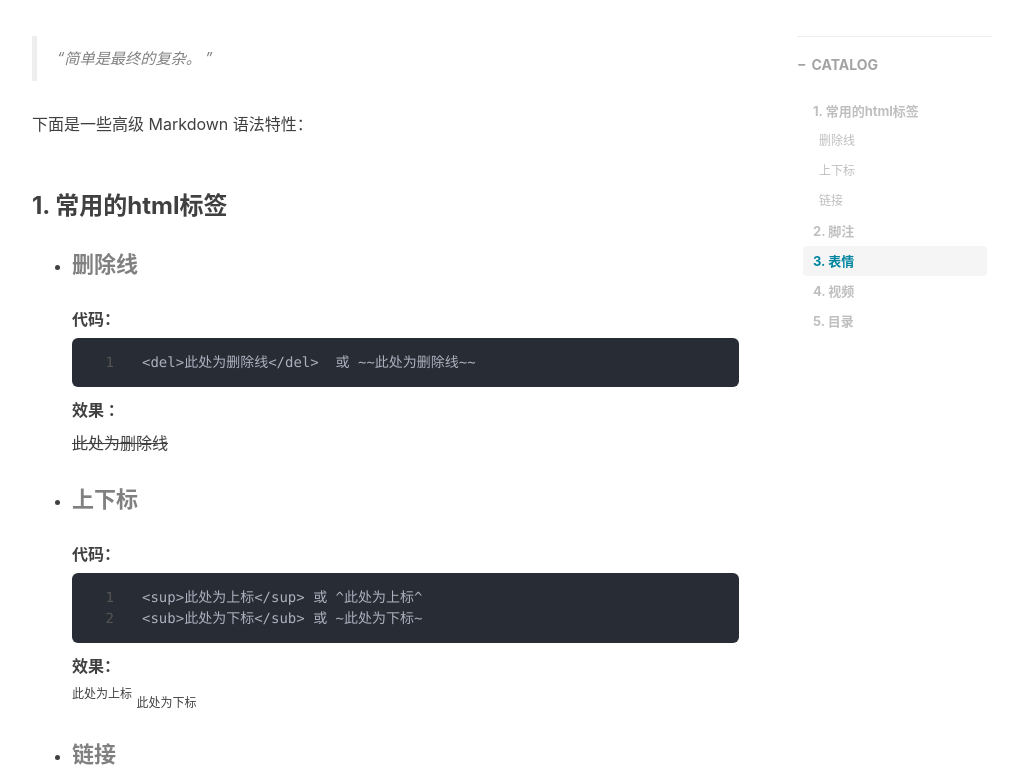
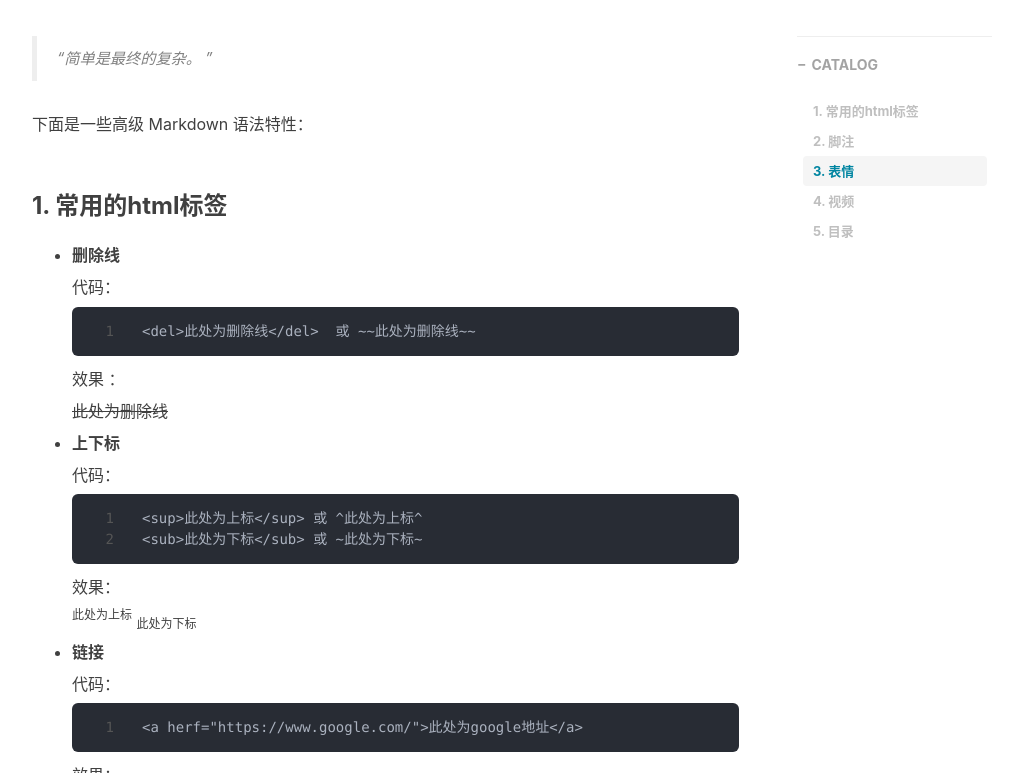
Before and after one commit to trumokl/trumokl.github.io, a Jekyll site: the page built from _posts/2024-04-25-Markdown高阶语法.md, in a window 1280 px wide and 900 px high, scrolled down 400 px, cut to the strip 127-900 px from the top of the window. Shown: the whole strip, without its empty margins (233-1256 px from the left). Built offline with Jekyll 4.4.1, drawn with Linux system fonts in a browser that asks for light colours; nearby versions of some CDN libraries; comment, search, counter and statistics services are not loaded.

Commit message:
Update 2024-04-25-Markdown高阶语法.md

````diff
--- a/_posts/2024-04-25-Markdown高阶语法.md
+++ b/_posts/2024-04-25-Markdown高阶语法.md
@@ -20,40 +20,40 @@ tags:
 
 ### 1. 常用的html标签
 
-+ #### 删除线
++ **删除线**
 
-  **代码：**
+  代码：
 
   ```
   <del>此处为删除线</del>  或 ~~此处为删除线~~
   ```
 
-  **效果 ：**
+  效果 ：
 
   <del>此处为删除线</del>
 
-+ #### 上下标
++ **上下标**
 
-  **代码：**
+  代码：
 
   ```
   <sup>此处为上标</sup> 或 ^此处为上标^
   <sub>此处为下标</sub> 或 ~此处为下标~
   ```
 
-  **效果：**
+  效果：
 
   <sup>此处为上标</sup>            <sub>此处为下标</sub>
 
-+ #### 链接
++ **链接**
 
-  **代码：**
+  代码：
 
   ```
   <a herf="https://www.google.com/">此处为google地址</a>
   ```
 
-  **效果：**
+  效果：
 
   <a herf="https://www.google.com/">此处为google地址</a>
 
````
